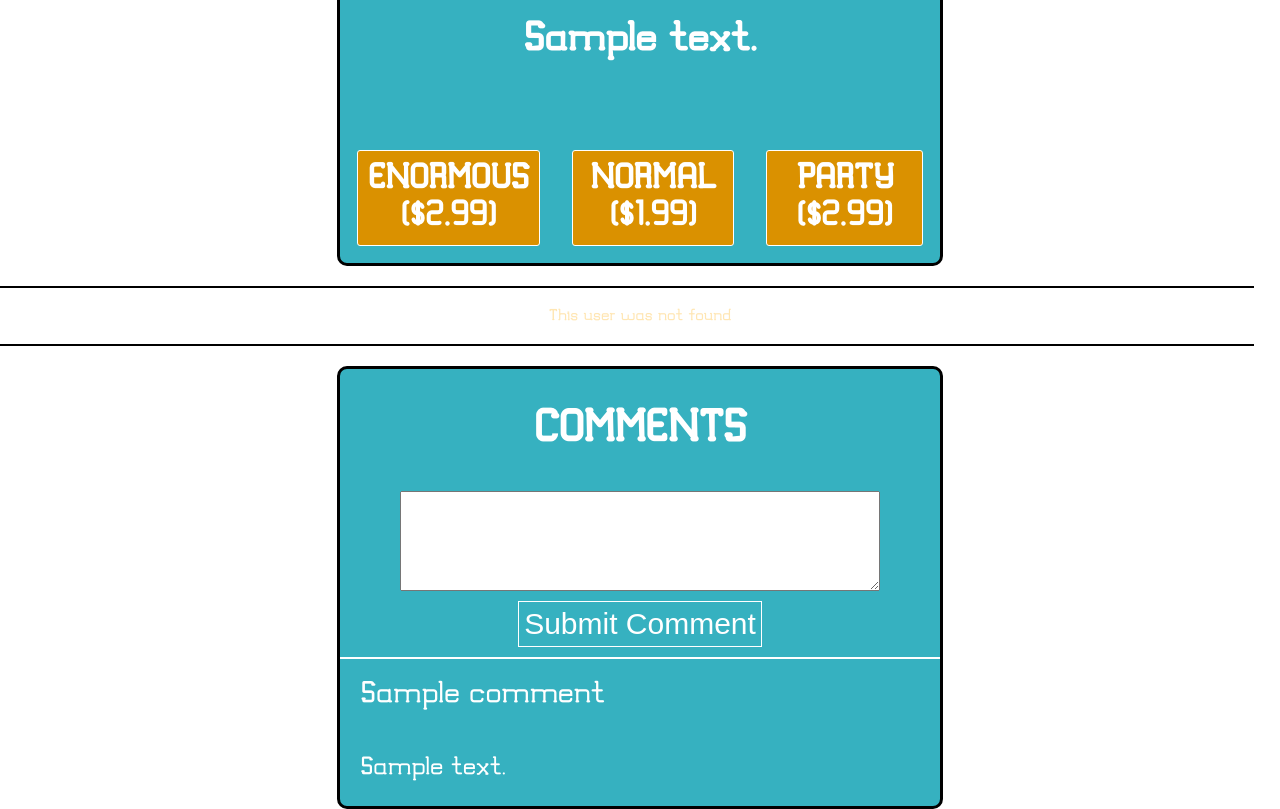
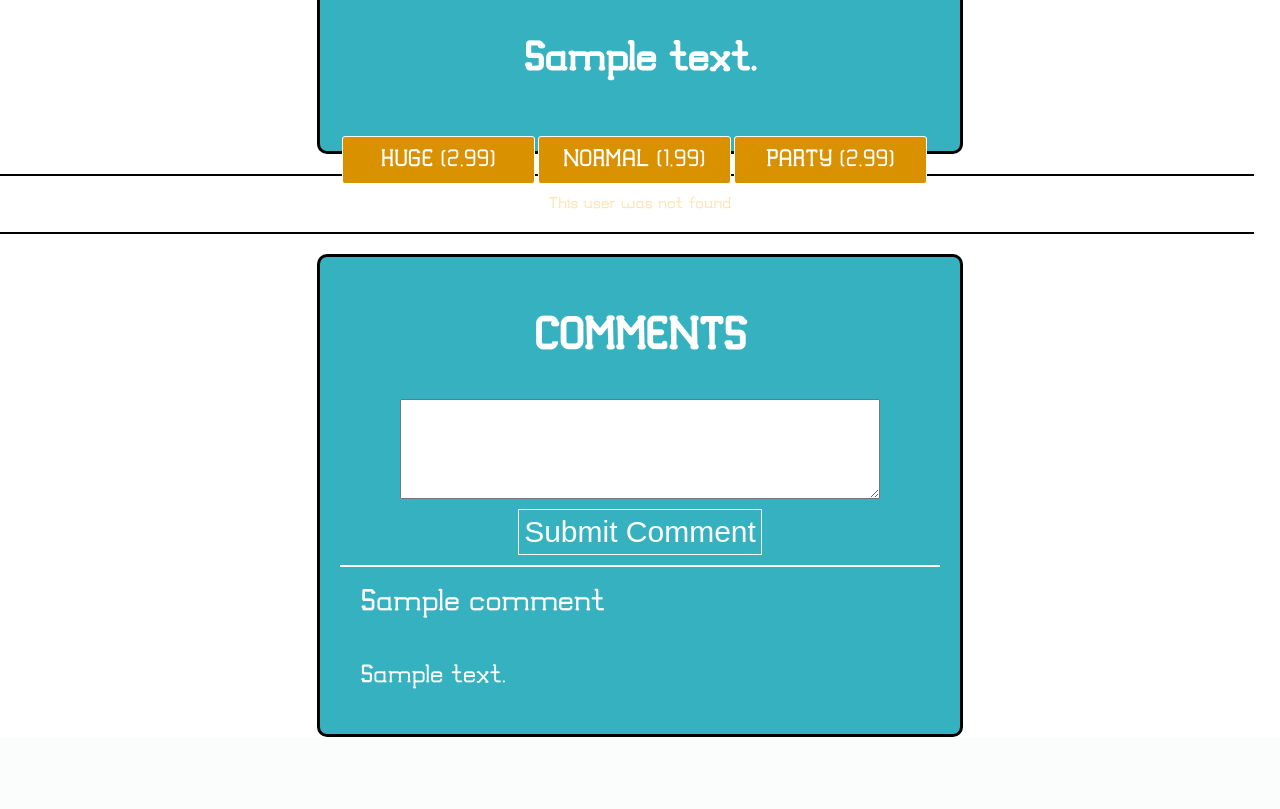
Before and after one commit to computernate/m4m, a PHP site: page /cookie.php?meme=1 in a window 1280 px wide. Shown: the part 868-1677 px from the top of the page. After the commit the page ends 1605 px from the top, so only its background shows below. Run offline with PHP 8.4, Linux system fonts and the light colour scheme; tables that the repository leaves empty or names only in its code hold one stand-in row (values such as "Sample post"); data that the repository does not hold is empty; some libraries are stand-ins or nearby versions.

Commit message:
Got the quick cookie page mostly sorted out I think

```diff
--- a/CSS/main.css
+++ b/CSS/main.css
@@ -551,12 +551,36 @@
 	text-align:center;
 	margin-left:auto;
 	margin-right:auto;
+	overflow-x:hidden;
+	position:relative;
 }
 .quickCookieImage{
 	height:300px;
+}
+
+.quickCookieUpload{
+	visibility:hidden;
+	height:0px;
+	width:0px;
+}
+.quickCookieButton{
+	border:1px solid white;
+	border-radius:7px;
+	padding:20px;
+	font-size:20px;
+	float:left;
+	width:80%;
+	margin:8%;
+	margin-top:10px;
 	text-align:center;
 }
+.quickCookieButton:hover{
+	background-color:var(--a-bg-color);
+}
 
+.buy:hover{
+	background-color:#825600;
+}
 /****************************
 
 Memes on the Meme Feed
@@ -742,7 +766,18 @@
 	border:1px solid white;
 	border-radius:3px;
 	display:block;
-	margin-top:auto;
+	float:left;
+	font-size:150%;
+	width:28.5%;
+	margin:1%;
+	padding:10px;
+	text-align:center;
+	margin:.25%;
+	margin-top:15px;
+}
+.buyWrapper{
+	margin:0px auto;
+	margin-bottom:50px
 }
 .buyMemeButton{
 	background-color:var(--meme-bg-color);
@@ -780,6 +815,7 @@
 	border:3px solid black;
 	border-radius:10px;
 	margin:0px auto;
+	padding:20px;
 }
 
 
--- a/JS/memeapp.js
+++ b/JS/memeapp.js
@@ -111,25 +111,19 @@
 					var memeData=dataStrings[a].split(":");
 					memestring+="<table class='meme genericBlock' id='"+memeData[0]+"'>";
 						memestring+="<tr>";
-						memestring+="<td><h2>"+memeData[1]+"</h2><h3 class='likes' id='likes"+memeData[0]+"'>Cookies sold: "+memeData[4]+"</h3></td>";
+							memestring+="<td><h2>"+memeData[1]+"</h2><h3 class='likes' id='likes"+memeData[0]+"'>Cookies sold: "+memeData[4]+"</h3></td>";
 						memestring+="</tr><tr>";
-						memestring+="<td>";
-						memestring+="<a href='cookie.php?meme="+memeData[0]+"' >";
-						memestring+=	"<img src='Memes/"+memeData[0]+".png' alt='"+memeData[1]+"' />";
-						memestring+="</a>";
+							memestring+="<td>";
+							memestring+="<a href='cookie.php?meme="+memeData[0]+"' >";
+							memestring+=	"<img src='Memes/"+memeData[0]+".png' alt='"+memeData[1]+"' />";
+							memestring+="</a>";
 						memestring+="</td></tr>";
-						memestring+="<tr><td><p>";
-						memestring+="	<a class='memeDetails' href = 'cookie.php?meme="+memeData[0]+"'>More Info</a>";
-						memestring+='		<a href="" class="memeDetails buy" ng-click="buyCookie(\''+memeData[0]+'\')" class="buy" >NORMAL ($1.99)</a>';
-						memestring+="</span>";
-						memestring+="	<a href='reportCopy.php?copyid=<?php echo $id; ?>'>Report</a>";
-						memestring+="</p></td></tr>";
-					memestring+="</table>";
-					memestring+="	<form class='buyForm' action='https://merchies-shop.com/cart/add' target='_blank' method='post' id='form"+memeData[0]+"''>";
-					memestring+="		<input type='hidden' name='id' value='33536730792068' />";
-					memestring+='		<input type="hidden" name="quantity" value="1" />';
-					memestring+='		<input type="hidden" name="properties[cookieid]" value="'+memeData[0]+'" />';
-					memestring+="	</form>";
+						memestring+="<tr><td><div class='buyWrapper'>";
+							memestring+='<p class="buy" ng-click=\'buyCookie("'+memeData[0]+'",33456487858308)\'>HUGE (2.99)</p>';
+							memestring+='<p class="buy" ng-click=\'buyCookie("'+memeData[0]+'",33456487891076)\'>NORMAL (1.99)</p>';
+							memestring+='<p class="buy" ng-click=\'buyCookie("'+memeData[0]+'",33456487923844)\'>PARTY (2.99)</p>';
+						memestring+='</div></td></tr></table>';
+
 				}
 			}
 			var compiledHtml = $compile(memestring)($scope);
@@ -302,14 +296,21 @@
 		document.getElementById("uploadingMeme").value=src;
 	}
 
-	$scope.buyCookie=function(cookieid){
-		console.log(cookieid);
-		console.log(document.getElementById("form"+cookieid));
-		document.getElementById("form"+cookieid).submit();
+
+	/*Cookie id is the id of the cookie in our side, size is the cookie on shopify*/
+	$scope.buyCookie=function(cookieid, size){
+		console.log(cookieid+":"+size);
+		var newWindow = window.open("https://merchies-shop.com/pages/metasubmit?id="+size+"&quantity=1&cookieid="+cookieid,'_blank', "toolbar=no,status=no,menubar=no,scrollbars=no,resizable=no,left=" + (screen.width*2) + ", top=10000, width=10, height=10, visible=none", '');
+		window.focus();
+		newWindow.blur();
+		setTimeout(function(){
+			newWindow.close()
+		},3000);
 	}
 
-	$scope.buyCookiesQuick=function(){
-
+	$scope.buyCookiesQuick=function(cookie, size){
+		var id="33536730824836";
+		$scope.buyCookie(cookie, id)
 	}
 
 	$scope.earningsSelected=false;
--- a/cookie.php
+++ b/cookie.php
@@ -59,109 +59,23 @@
 							}
 						}
 						 ?>
-							<table class="memeActions">
-								<tr>
-									<td colspan = "3">
-										<div class="sharethis-inline-share-buttons"></div>
-									</td>
-								</tr><tr>
-									<?php if($sameUser){ ?>
-
-										<!--<td>
-											<div class="buyForm">
-												<a href="" ng-click="buyCookie('33536730759300', '<?php echo $id; ?>')" class="buy">ENORMOUS ($2.99)</a>
-											</div>
-										</td>
-
-										<td>
-											<div class="buyForm">
-												<a href="" ng-click="buyCookie('33536730792068', '<?php echo $id; ?>')" class="buy">NORMAL ($1.49)</a>
-											</div>
-										</td>
-										<td>
-											<div class="buyForm">
-												<a href="" ng-click="buyCookie('33536730824836', '<?php echo $id; ?>')"  class="buy">PARTY ($2.99) </a>
-											</div>
-										</td>-->
-										<td>
-											<form class="buyForm" action="https://merchies-shop.com/cart/add" target="_blank" method="post" id="formsl<?php echo $id; ?>">
-												<input type="hidden" name="id" value="33536730759300" />
-												<input type="hidden" name="quantity" value="1" />
-												<input type="hidden" name="properties[cookieid]" value="<?php echo $id; ?>" />
-												<a href="" ng-click="buyCookie('sl<?php echo $id; ?>')" class="buy" >ENORMOUS ($1.99) </a>
-											</form>
-										</td>
-									<td>
-										<form class="buyForm" action="https://merchies-shop.com/cart/add" target="_blank" method="post" id="formsm<?php echo $id; ?>">
-											<input type="hidden" name="id" value="33536730792068" />
-											<input type="hidden" name="quantity" value="1" />
-											<input type="hidden" name="properties[cookieid]" value="<?php echo $id; ?>" />
-											<a href="" ng-click="buyCookie('sm<?php echo $id; ?>')" class="buy" >NORMAL ($1.25)</a>
-										</form>
-									</td>
-									<td>
-										<form class="buyForm" action="https://merchies-shop.com/cart/add" target="_blank" method="post" id="formss<?php echo $id; ?>">
-											<input type="hidden" name="id" value="33536730824836" />
-											<input type="hidden" name="quantity" value="1" />
-											<input type="hidden" name="properties[cookieid]" value="<?php echo $id; ?>" />
-											<a href="" ng-click="buyCookie('ss<?php echo $id; ?>')" class="buy" >PARTY ($1.99) </a>
-										</form>
-									</td>
+								<?php if($sameUser){ ?>
+									<div class="buyWrapper">
+										<p class="buy" ng-click="buyCookie('<?php echo $id; ?>',33536730759300)">HUGE (1.99)</p>
+										<p class="buy" ng-click="buyCookie('<?php echo $id; ?>',33536730792068)">NORMAL (1.25)</p>
+										<p class="buy" ng-click="buyCookie('<?php echo $id; ?>',33536730824836)">PARTY (1.99)</p>
+									</div>
+									<div class="buyWrapper">
+										<p class="buy" ng-click="buyCookie('<?php echo $id; ?>',33536767328388)">HUGE (6)</p>
+										<p class="buy" ng-click="buyCookie('<?php echo $id; ?>,'33536767361156)">NORMAL (12)</p>
+										<p class="buy" ng-click="buyCookie('<?php echo $id; ?>',33536767426692)">PARTY (24)</p>
+									</div>
 								<?php } else{ ?>
-									<td>
-										<form class="buyForm" action="https://merchies-shop.com/cart/add" target="_blank" method="post" id="formsl<?php echo $id; ?>">
-											<input type="hidden" name="id" value="33456487858308" />
-											<input type="hidden" name="quantity" value="1" />
-											<input type="hidden" name="properties[cookieid]" value="<?php echo $id; ?>" />
-											<a href="" ng-click="buyCookie('sl<?php echo $id; ?>')" class="buy" >ENORMOUS ($2.99) </a>
-										</form>
-									</td>
-								<td>
-									<form class="buyForm" action="https://merchies-shop.com/cart/add" target="_blank" method="post" id="formsm<?php echo $id; ?>">
-										<input type="hidden" name="id" value="33456487891076" />
-										<input type="hidden" name="quantity" value="1" />
-										<input type="hidden" name="properties[cookieid]" value="<?php echo $id; ?>" />
-										<a href="" ng-click="buyCookie('sm<?php echo $id; ?>')" class="buy" >NORMAL ($1.99)</a>
-									</form>
-								</td>
-								<td>
-									<form class="buyForm" action="https://merchies-shop.com/cart/add" target="_blank" method="post" id="formss<?php echo $id; ?>">
-										<input type="hidden" name="id" value="33456487923844" />
-										<input type="hidden" name="quantity" value="1" />
-										<input type="hidden" name="properties[cookieid]" value="<?php echo $id; ?>" />
-										<a href="" ng-click="buyCookie('ss<?php echo $id; ?>')" class="buy" >PARTY ($2.99) </a>
-									</form>
-								</td>
-								<?php } ?>
-								</tr>
-								</table>
-								<?php if($sameUser){ ?>
-								<table class="memeActions">
-									<td>
-										<form class="buyForm" action="https://merchies-shop.com/cart/add" target="_blank" method="post" id="formbl<?php echo $id; ?>">
-											<input type="hidden" name="id" value="33536767328388" />
-											<input type="hidden" name="quantity" value="1" />
-											<input type="hidden" name="properties[cookieid]" value="<?php echo $id; ?>" />
-											<a href="" ng-click="buyCookie('bl<?php echo $id; ?>')" class="buy" >BIG BULK (6)</a>
-										</form>
-									</td>
-								<td>
-									<form class="buyForm" action="https://merchies-shop.com/cart/add" target="_blank" method="post" id="formbm<?php echo $id; ?>">
-										<input type="hidden" name="id" value="33536767361156" />
-										<input type="hidden" name="quantity" value="1" />
-										<input type="hidden" name="properties[cookieid]" value="<?php echo $id; ?>" />
-										<a href="" ng-click="buyCookie('bm<?php echo $id; ?>')" class="buy" >NORMAL BULK (12)</a>
-									</form>
-								</td>
-								<td>
-									<form class="buyForm" action="https://merchies-shop.com/cart/add" target="_blank" method="post" id="formbs<?php echo $id; ?>">
-										<input type="hidden" name="id" value="33536767426692" />
-										<input type="hidden" name="quantity" value="1" />
-										<input type="hidden" name="properties[cookieid]" value="<?php echo $id; ?>" />
-										<a href="" ng-click="buyCookie('bs<?php echo $id; ?>')" class="buy" >SMALL BULK (24)</a>
-									</form>
-								</td>
-								</table>
+									<div class="buyWrapper">
+										<p class="buy" ng-click="buyCookie('<?php echo $id; ?>',33456487858308)">HUGE (2.99)</p>
+										<p class="buy" ng-click="buyCookie('<?php echo $id; ?>',33456487891076)">NORMAL (1.99)</p>
+										<p class="buy" ng-click="buyCookie('<?php echo $id; ?>',33456487923844)">PARTY (2.99)</p>
+									</div>
 								<?php }
 							}
 							else{ ?>
```
Also changed, not shown: PHP/addCookie.php (+11 -4 lines), quickCookie.php (+14 -26 lines).
